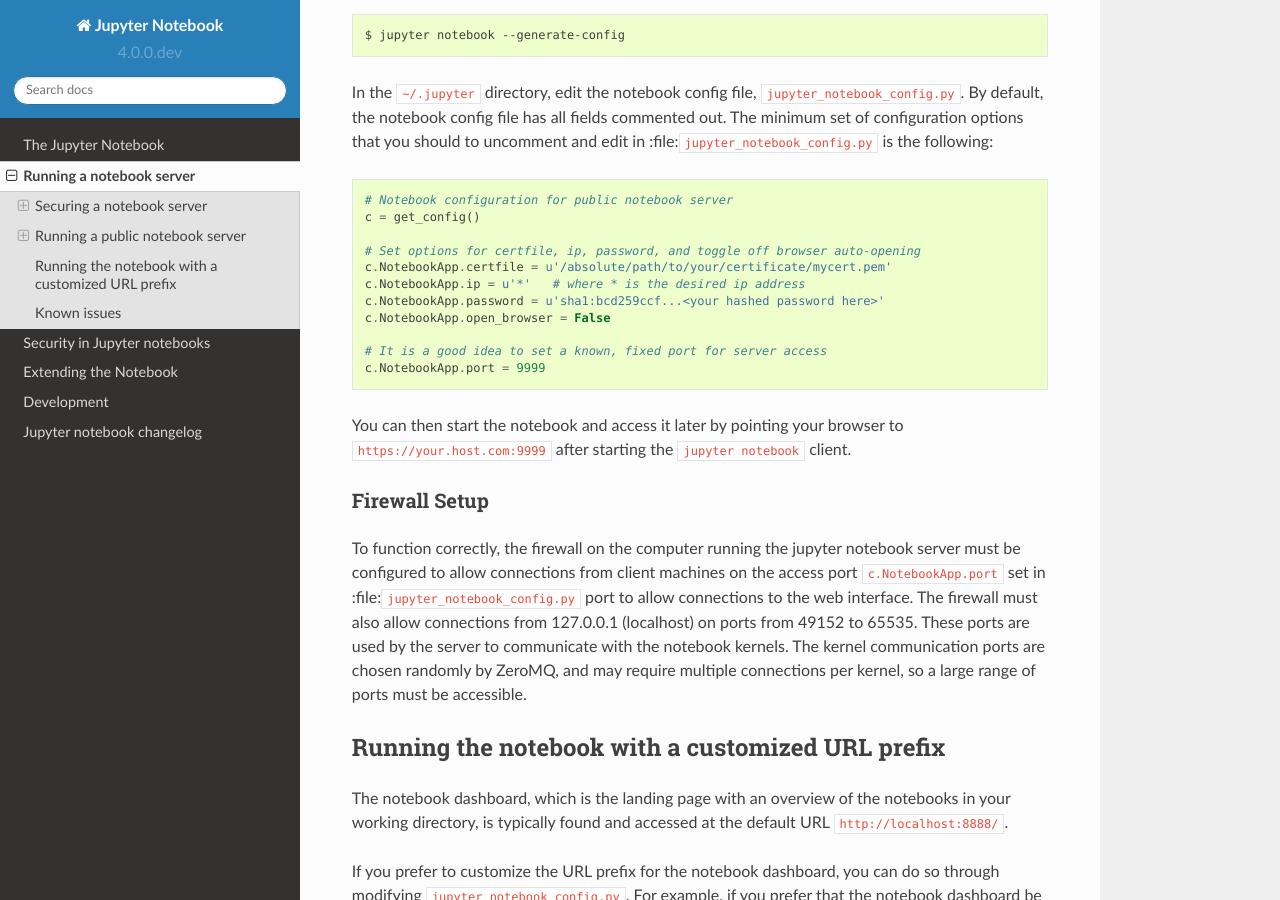
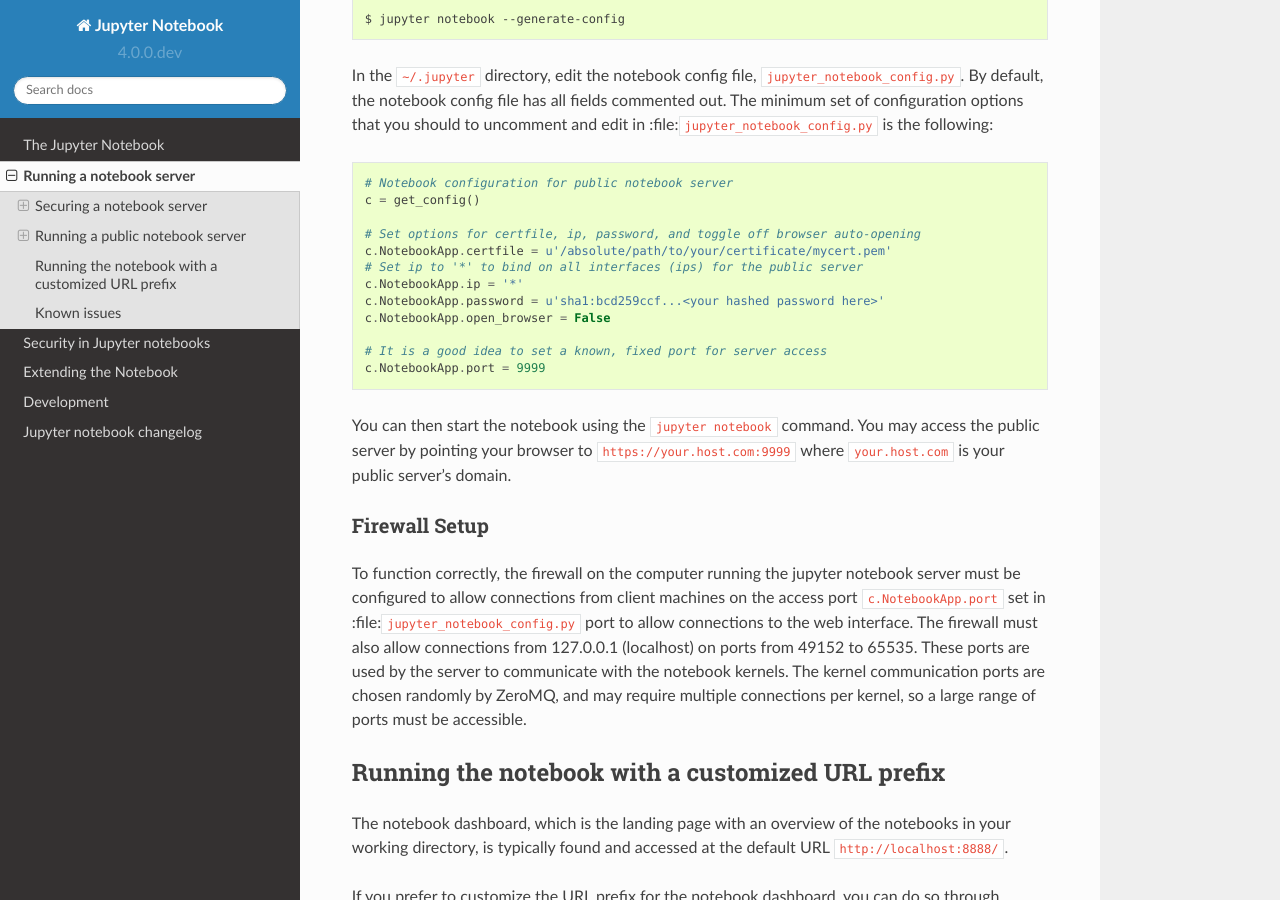
Before and after one commit to jupyter/nbclassic, a Sphinx documentation site: the page built from docs/source/public_server.rst, in a window 1280 px wide and 900 px high, scrolled down 2646 px. Built offline with Sphinx 7.4.7 and the Read the Docs theme 2.0.0, drawn with Linux system fonts in a browser that asks for light colours; pages that are not in the unit, such as notebooks, are missing from menus.

Commit message:
Add review changes to public server doc

```diff
--- a/docs/source/public_server.rst
+++ b/docs/source/public_server.rst
@@ -74,8 +74,7 @@
 
     # Get notebook configuration and add hashed password
     c = get_config()
-    c.NotebookApp.password =
-    u'sha1:67c9e60bb8b6:9ffede0825894254b2e042ea597d771089e11aed'
+    c.NotebookApp.password = u'sha1:67c9e60bb8b6:9ffede0825894254b2e042ea597d771089e11aed'
 
 Using SSL for encrypted communication
 ~~~~~~~~~~~~~~~~~~~~~~~~~~~~~~~~~~~~~
@@ -151,17 +150,17 @@
 
      # Set options for certfile, ip, password, and toggle off browser auto-opening
      c.NotebookApp.certfile = u'/absolute/path/to/your/certificate/mycert.pem'
-     c.NotebookApp.ip = u'*'   # where * is the desired ip address
+     # Set ip to '*' to bind on all interfaces (ips) for the public server
+     c.NotebookApp.ip = '*'
      c.NotebookApp.password = u'sha1:bcd259ccf...<your hashed password here>'
      c.NotebookApp.open_browser = False
 
      # It is a good idea to set a known, fixed port for server access
      c.NotebookApp.port = 9999
 
-You can then start the notebook and access it later by pointing your browser
-to ``https://your.host.com:9999`` after starting the ``jupyter notebook``
-client.
-
+You can then start the notebook using the ``jupyter notebook`` command. You may
+access the public server by pointing your browser to ``https://your.host.com:9999``
+where ``your.host.com`` is your public server's domain.
 
 Firewall Setup
 ~~~~~~~~~~~~~~
```
